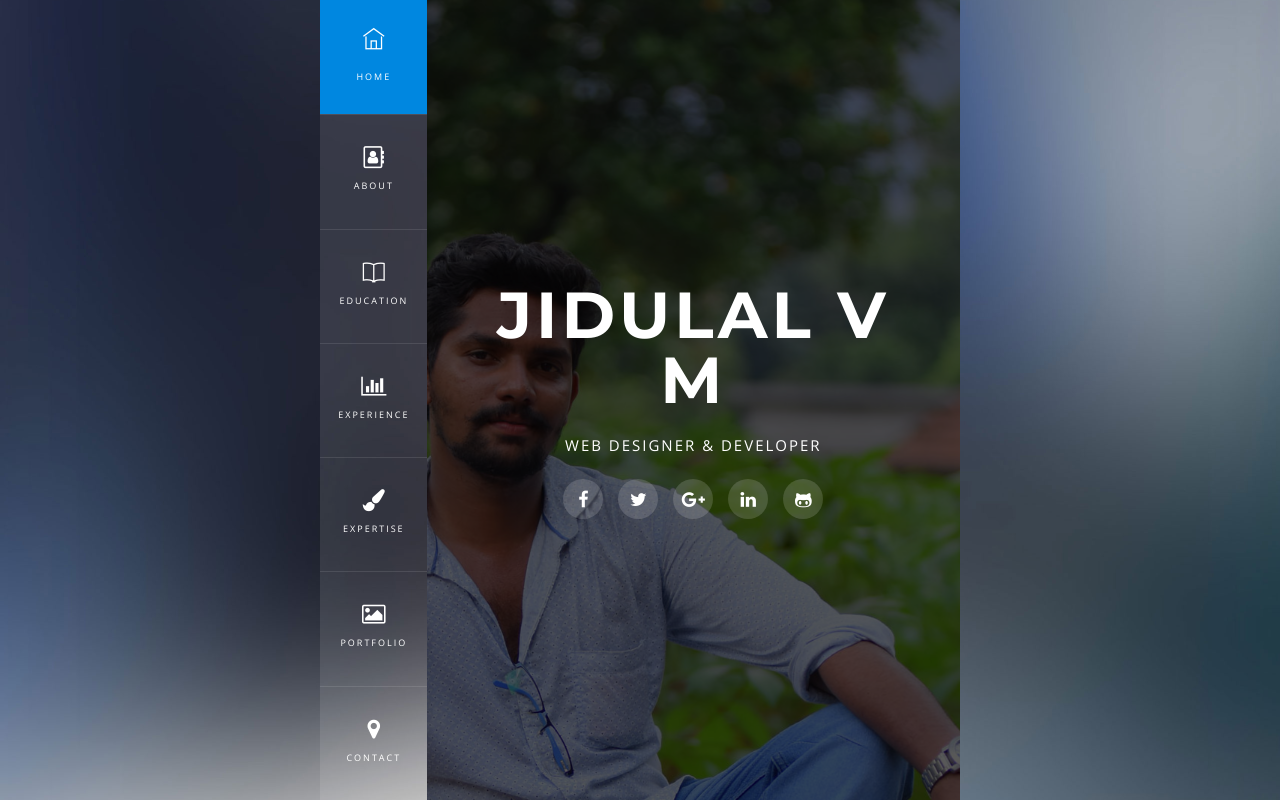
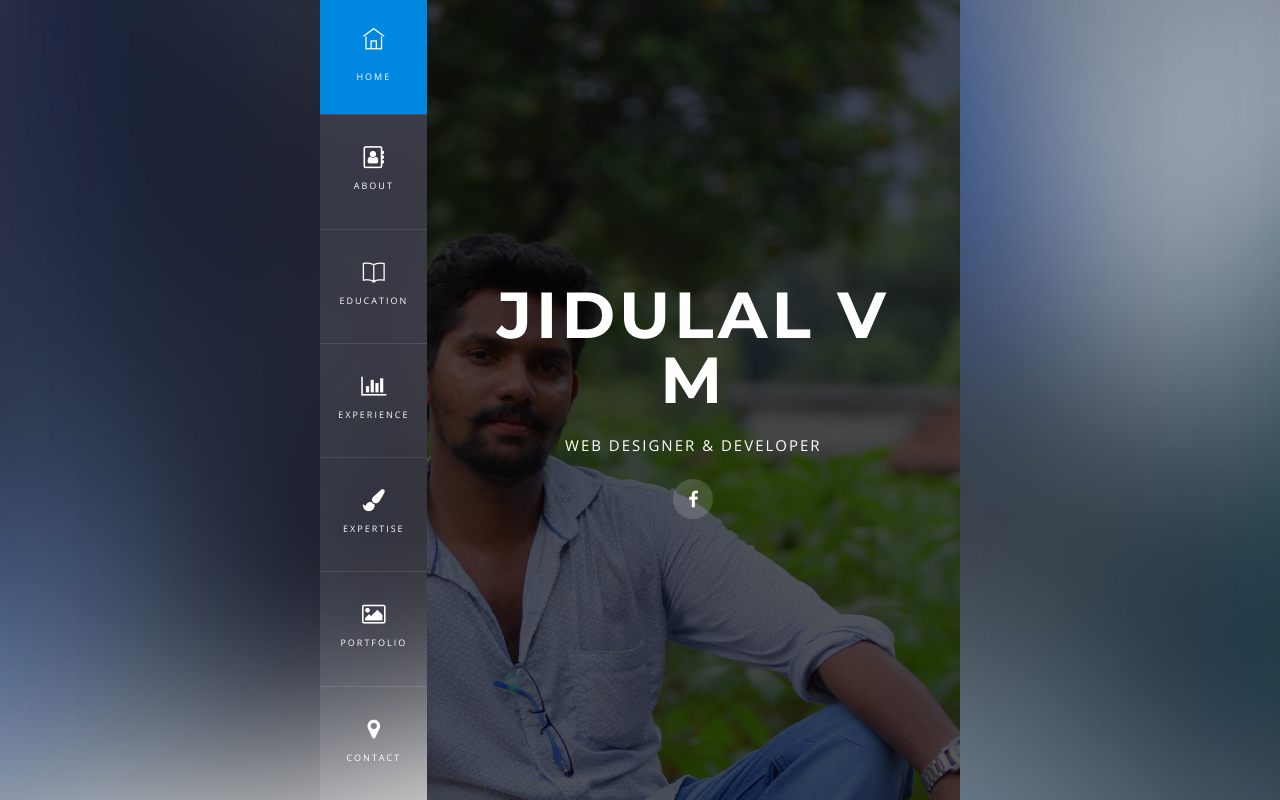
Before and after one commit to Jidulal/jidulal.github.io, a plain HTML site: page index.html in a window 1280 px wide. Drawn offline with nearby package versions, Linux system fonts and the light colour scheme.

Commit message:
Update index.html
nothing

```diff
--- a/index.html
+++ b/index.html
@@ -78,11 +78,7 @@
 						<h1 class="name">JIDULAL V M</h1>
 						<div class="description sub">WEB DESIGNER & DEVELOPER</div>
 						<div class="social_icons">
-							<a href="#" class="facebook"><i class="fa fa-facebook"></i></a>
-							<a href="#" class="twitter"><i class="fa fa-twitter"></i></a>
-							<a href="#" class="google-plus"><i class="fa fa-google-plus"></i></a>
-							<a href="#" class="linkedin"><i class="fa fa-linkedin"></i></a>
-							<a href="#" class="github-alt"><i class="fa fa-github-alt"></i></a>
+							<a href="https://www.facebook.com/laletten" class="facebook" target="_blank"><i class="fa fa-facebook"></i></a>
 						</div>
 					</div>
 				</div>
```
